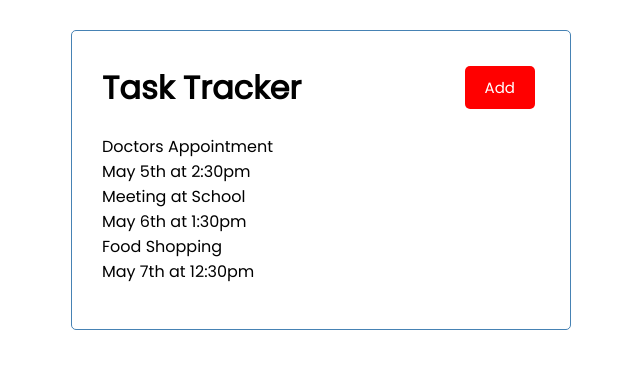
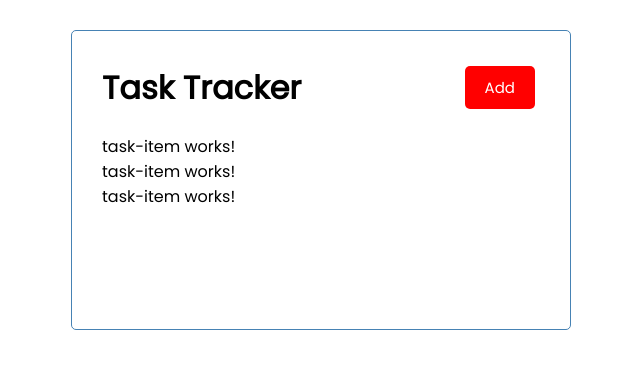
Before and after one commit to edwardgazitonline/traversyFive, an Angular app: page / in a window 1280 px wide. Shown: the top 368 px of the page, without its empty margins (319-959 px from the left). Built offline with nearby package versions, Linux system fonts and the light colour scheme.

Commit message:
creating task-item
first iteration

```diff
--- a/src/app/app.module.ts
+++ b/src/app/app.module.ts
@@ -6,13 +6,15 @@ import { AppComponent } from './app.component';
 import { HeaderComponent } from './components/header/header.component';
 import { ButtonComponent } from './components/button/button.component';
 import { TasksComponent } from './components/tasks/tasks.component';
+import { TaskItemComponent } from './components/task-item/task-item.component';
 
 @NgModule({
   declarations: [
     AppComponent,
     HeaderComponent,
     ButtonComponent,
-    TasksComponent
+    TasksComponent,
+    TaskItemComponent
   ],
   imports: [
     BrowserModule,
--- /dev/null
+++ b/src/app/components/task-item/task-item.component.html
@@ -0,0 +1 @@
+<p>task-item works!</p>
--- /dev/null
+++ b/src/app/components/task-item/task-item.component.ts
@@ -0,0 +1,19 @@
+import { Component, Input, OnInit } from '@angular/core';
+
+import { Task } from '../../Task';
+
+@Component({
+  selector: 'app-task-item',
+  templateUrl: './task-item.component.html',
+  styleUrls: ['./task-item.component.css']
+})
+export class TaskItemComponent implements OnInit {
+  @Input()
+  task!: Task;
+
+  constructor() { }
+
+  ngOnInit(): void {
+  }
+
+}
--- a/src/app/components/tasks/tasks.component.html
+++ b/src/app/components/tasks/tasks.component.html
@@ -1 +1,5 @@
-<p *ngFor="let task of tasks">{{task.text}}<br/> {{task.day}}</p>
+<app-task-item
+*ngFor="let task of tasks"
+[task]="task"                              >
+ {{task.text}}<br/> {{task.day}}
+</app-task-item>
--- a/src/app/components/tasks/tasks.component.ts
+++ b/src/app/components/tasks/tasks.component.ts
@@ -1,4 +1,4 @@
-import { Component, OnInit } from '@angular/core';
+import { Component, Input, OnInit } from '@angular/core';
 
 import { TASKS } from '../../mock-tasks';
 import { Task } from '../../Task';
--- a/src/styles.css
+++ b/src/styles.css
@@ -1,4 +1,3 @@
-/* You can add global styles to this file, and also import other style files */
 @import url("https://fonts.googleapis.com/css2?family=Poppins:wght@300;400&display=swap");
 
 * {
```
Also changed, not shown: src/app/components/task-item/task-item.component.css (added), 1 other file (tests, documents, lock files or other folders).
